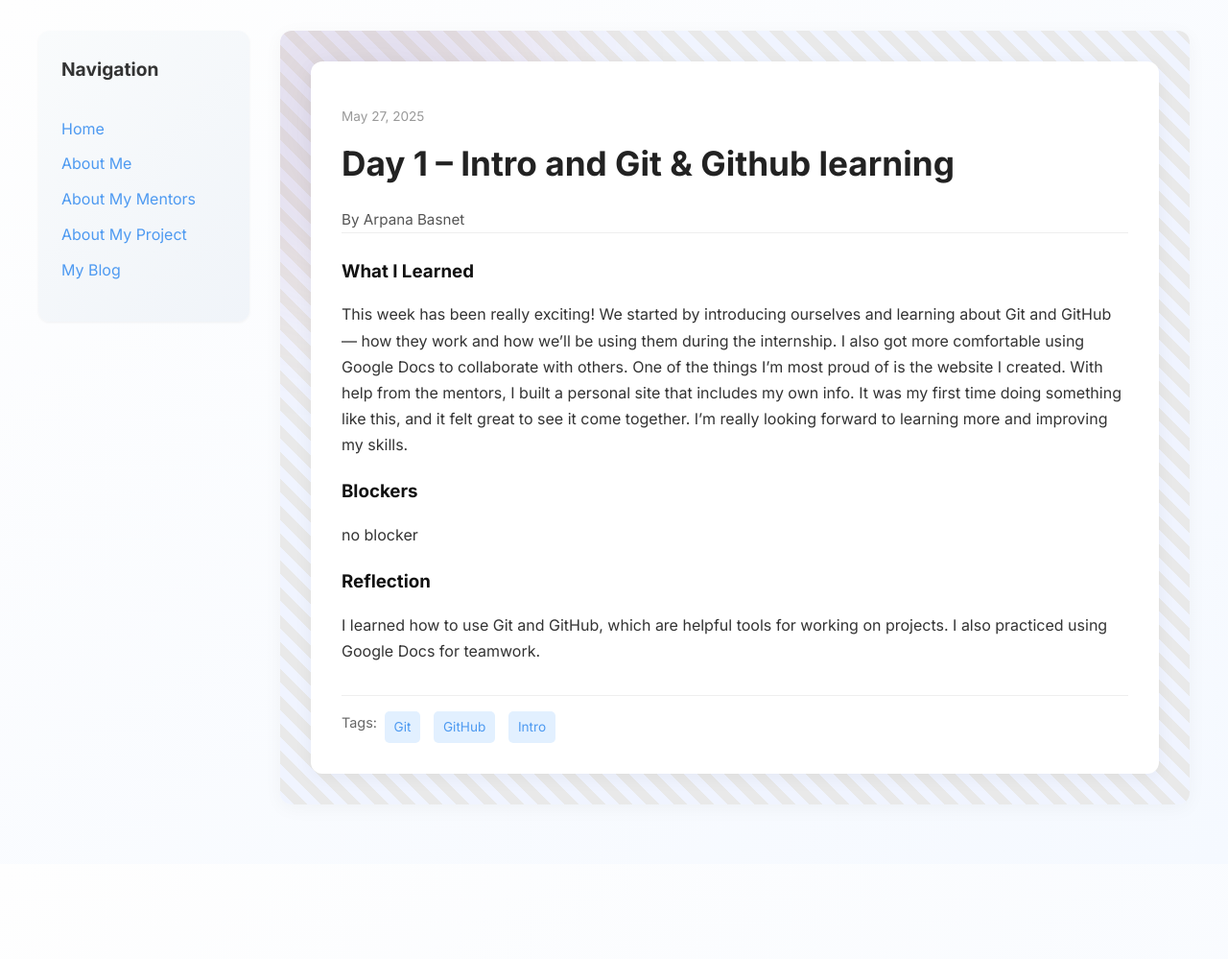
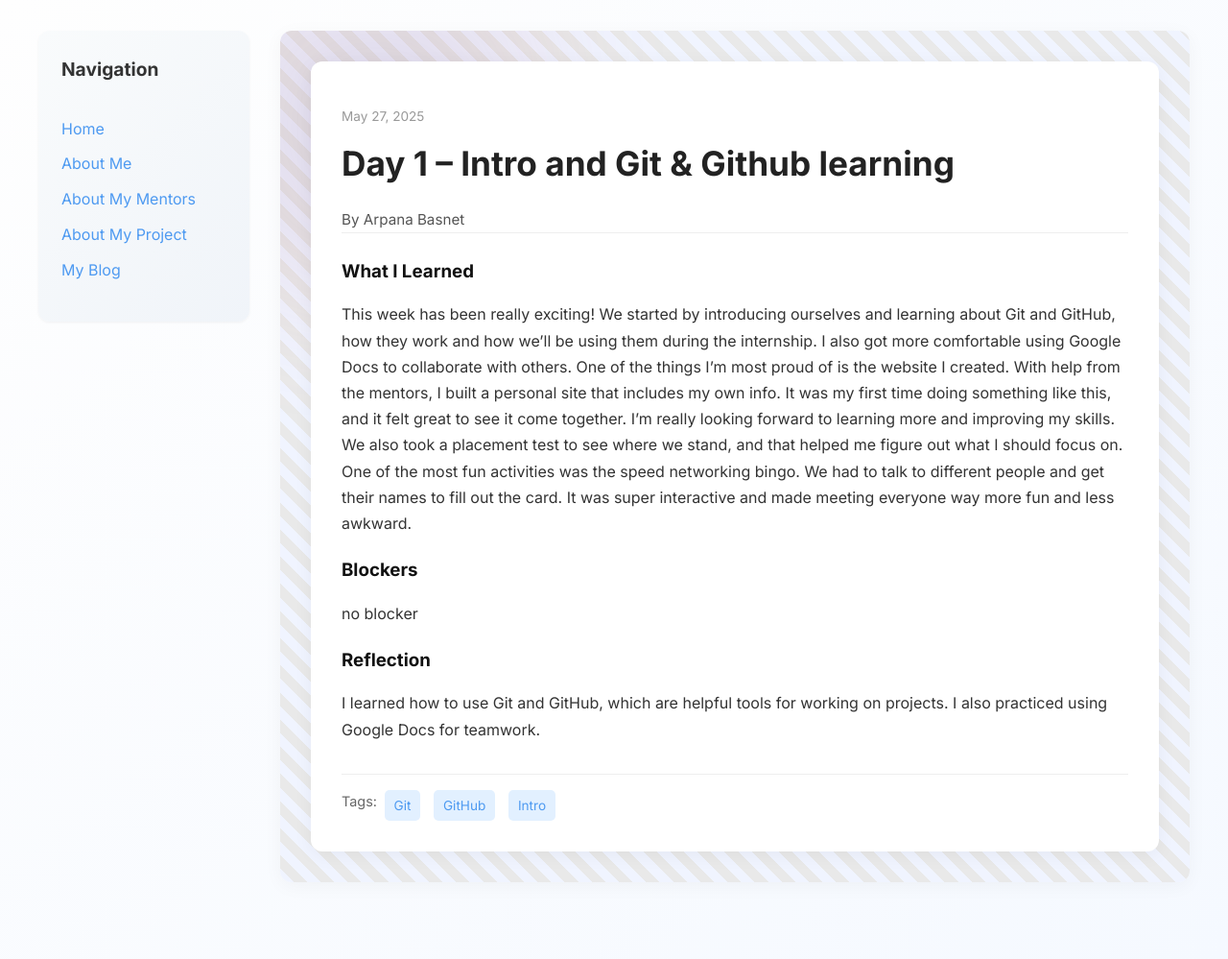
Before and after one commit to arbas1/arbas1.github.io, a Jekyll site: the page built from _posts/2025-05-27-day-1.md, in a window 1280 px wide. Shown: the whole page at 96% size. Built offline with Jekyll 4.4.1, drawn with Linux system fonts in a browser that asks for light colours; before the commit the page ends 900 px from its top, so only the background shows below that.

Commit message:
Update 2025-05-27-day-1.md

```diff
--- a/_posts/2025-05-27-day-1.md
+++ b/_posts/2025-05-27-day-1.md
@@ -7,7 +7,7 @@ permalink: /day1.html
 tags: ["Git", "GitHub", "Intro"]
 
 what_i_learned: |
-  This week has been really exciting! We started by introducing ourselves and learning about Git and GitHub — how they work and how we’ll be using them during the internship. I also got more comfortable using Google Docs to collaborate with others. One of the things I’m most proud of is the website I created. With help from the mentors, I built a personal site that includes my own info. It was my first time doing something like this, and it felt great to see it come together. I’m really looking forward to learning more and improving my skills.
+  This week has been really exciting! We started by introducing ourselves and learning about Git and GitHub, how they work and how we’ll be using them during the internship. I also got more comfortable using Google Docs to collaborate with others. One of the things I’m most proud of is the website I created. With help from the mentors, I built a personal site that includes my own info. It was my first time doing something like this, and it felt great to see it come together. I’m really looking forward to learning more and improving my skills. We also took a placement test to see where we stand, and that helped me figure out what I should focus on. One of the most fun activities was the speed networking bingo. We had to talk to different people and get their names to fill out the card. It was super interactive and made meeting everyone way more fun and less awkward.
 
 blockers: |
   no blocker
```
